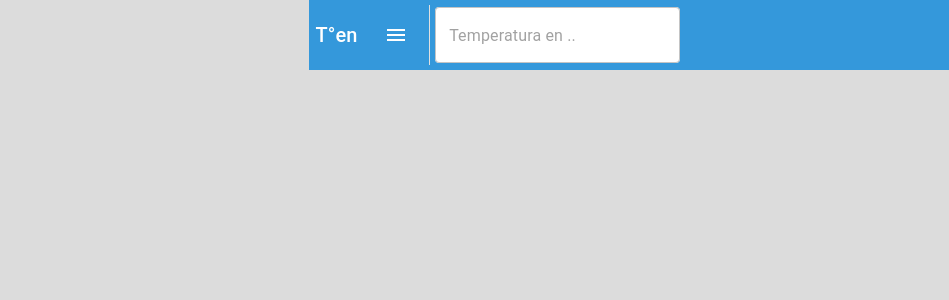
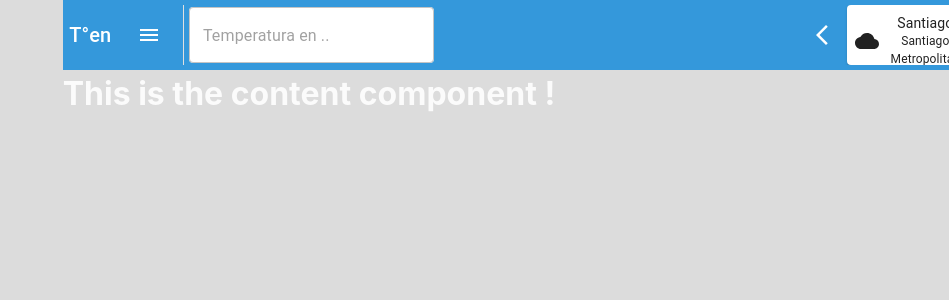
Before and after one commit to cbdev2021/ten-f1, a React (Vite) app: page / in a window 1280 px wide. Shown: the top 300 px of the page, without its empty margins (331-1280 px from the left). Built offline with nearby package versions, Linux system fonts and the light colour scheme.

Commit message:
main component

```diff
--- a/src/App.tsx
+++ b/src/App.tsx
@@ -1,3 +1,4 @@
+import Content from './Content';
 import Header from './components/Header';
 
 function App() {
@@ -6,9 +7,7 @@ function App() {
   return (
     <>
       <Header />
-      <div>
-
-      </div>
+      <Content />
 
     </>
   );
--- /dev/null
+++ b/src/Content.tsx
@@ -0,0 +1,13 @@
+import { Box } from "@mui/material";
+
+const Content = () => {
+    return (
+        <main>
+            <Box className="content">
+                <h1>This is the content component ! </h1>
+            </Box>
+        </main>
+    );
+}
+
+export default Content;
--- a/src/components/Header.tsx
+++ b/src/components/Header.tsx
@@ -1,4 +1,3 @@
-
 import AppBar from '@mui/material/AppBar';
 import Box from '@mui/material/Box';
 import Typography from '@mui/material/Typography';
@@ -12,6 +11,7 @@ const Header = () => {
     return (
         <Box sx={{ flexGrow: 1 }}>
             <AppBar position="static">
+                <header>
                     <div className="header" style={{ display: 'flex', alignItems: 'center' }}>
                         <div className="caja caja1">
                             <Typography variant="h6">T°en</Typography>
@@ -25,7 +25,6 @@ const Header = () => {
                         <div style={{ height: '60px' }} className='divider-hidden'>
                             <Divider orientation="vertical" style={{ backgroundColor: 'white', width: '0.2px' }} />
                         </div>
-
                         <div className="caja caja3">
                             <SearchBox />
                         </div>
@@ -33,12 +32,55 @@ const Header = () => {
                             <Carousel />
                         </div>
                     </div>
+                </header>
             </AppBar>
         </Box>
     );
 }
 
 export default Header;
+
+
+// import AppBar from '@mui/material/AppBar';
+// import Box from '@mui/material/Box';
+// import Typography from '@mui/material/Typography';
+// import IconButton from '@mui/material/IconButton';
+// import MenuIcon from '@mui/icons-material/Menu';
+// import SearchBox from './header/SearchBox';
+// import Carousel from './header/Carousel';
+// import { Divider } from '@mui/material';
+
+// const Header = () => {
+//     return (
+//         <Box sx={{ flexGrow: 1 }}>
+//             <AppBar position="static">
+//                 <div className="header" style={{ display: 'flex', alignItems: 'center' }}>
+//                     <div className="caja caja1">
+//                         <Typography variant="h6">T°en</Typography>
+//                     </div>
+//                     <div className="col-auto border-right"></div>
+//                     <div className="caja caja2">
+//                         <IconButton edge="start" color="inherit" aria-label="menu">
+//                             <MenuIcon />
+//                         </IconButton>
+//                     </div>
+//                     <div style={{ height: '60px' }} className='divider-hidden'>
+//                         <Divider orientation="vertical" style={{ backgroundColor: 'white', width: '0.2px' }} />
+//                     </div>
+
+//                     <div className="caja caja3">
+//                         <SearchBox />
+//                     </div>
+//                     <div className="caja caja4">
+//                         <Carousel />
+//                     </div>
+//                 </div>
+//             </AppBar>
+//         </Box>
+//     );
+// }
+
+// export default Header;
 
 
 
--- a/src/global.css
+++ b/src/global.css
@@ -88,6 +88,11 @@ body {
     background-color: #3498db;
 }
 
+/* CONTENT */
+.content{
+    margin-top: 70px;
+}
+
 @media screen and (max-width: 768px) {
     .header {
         flex-wrap: wrap;
@@ -125,6 +130,10 @@ body {
 
     .divider-hidden {
         display: none;
+    }
+
+    .content{
+        margin-top: 140px;
     }
 }
 
@@ -168,9 +177,6 @@ body {
     }
 }
 
-
-
-
 /* OTROS */
 /* nav.caja4 {
   display: flex;
@@ -187,6 +193,13 @@ nav.caja4>div {
 
 } */
 
+
+
+
+
+
+
+
 .footer {
   bottom: 0;
   width: 100%;
```
Lines whose indentation alone changed are shown as unchanged.
